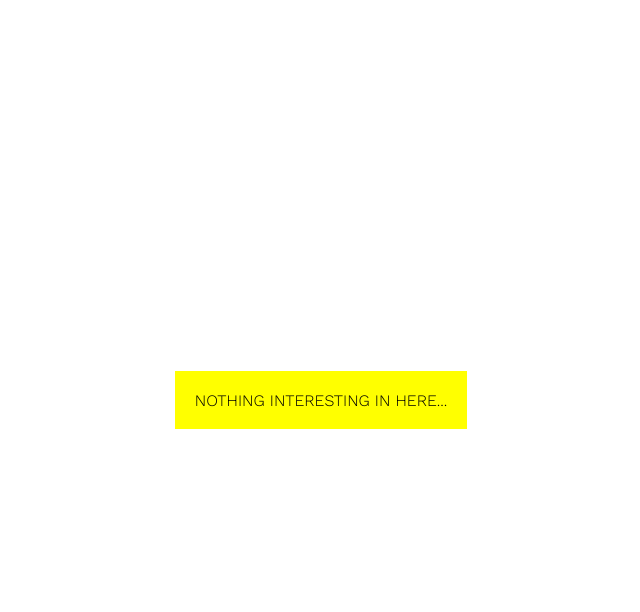
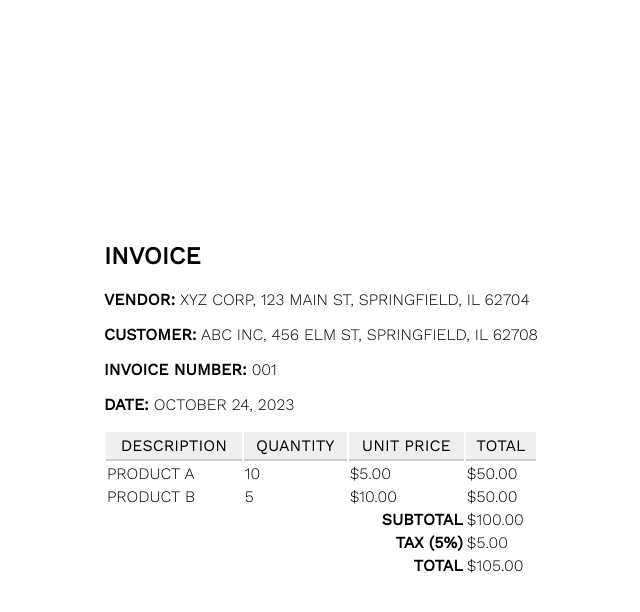
Before and after one commit to skitsanos/pdf-render-api, a Flask app: page / in a window 1280 px wide. Shown: the top 612 px of the page, without its empty margins (319-959 px from the left). Run offline with Flask 3, Linux system fonts and the light colour scheme.

Commit message:
chore: a bit of cleanup

```diff
--- a/templates/index.html
+++ b/templates/index.html
@@ -21,9 +21,20 @@
             justify-content: center;
             align-items: center;
         }
+        table {
+            width: 100%;
+            border: none;
+        }
+        tr:nth-of-type(1) {
+            background-color: #efefef;
+        }
+        th {
+            font-weight: 400;
+            padding: 4px;
+            border-bottom: solid 2px #ccc;
+        }
         #root {
             padding: 2ch;
-            background-color: yellow;
             font-weight: 300;
             text-transform: uppercase;
         }
@@ -32,7 +43,45 @@
 </head>
 <body>
 <div id="root">
-    Nothing interesting in here...
+    <h2>Invoice</h2>
+
+    <p><strong>Vendor:</strong> XYZ Corp, 123 Main St, Springfield, IL 62704</p>
+    <p><strong>Customer:</strong> ABC Inc, 456 Elm St, Springfield, IL 62708</p>
+    <p><strong>Invoice Number:</strong> 001</p>
+    <p><strong>Date:</strong> October 24, 2023</p>
+
+    <table>
+        <tr>
+            <th>Description</th>
+            <th>Quantity</th>
+            <th>Unit Price</th>
+            <th>Total</th>
+        </tr>
+        <tr>
+            <td>Product A</td>
+            <td>10</td>
+            <td>$5.00</td>
+            <td>$50.00</td>
+        </tr>
+        <tr>
+            <td>Product B</td>
+            <td>5</td>
+            <td>$10.00</td>
+            <td>$50.00</td>
+        </tr>
+        <tr>
+            <td colspan="3" style="text-align: right;"><strong>Subtotal</strong></td>
+            <td>$100.00</td>
+        </tr>
+        <tr>
+            <td colspan="3" style="text-align: right;"><strong>Tax (5%)</strong></td>
+            <td>$5.00</td>
+        </tr>
+        <tr>
+            <td colspan="3" style="text-align: right;"><strong>Total</strong></td>
+            <td>$105.00</td>
+        </tr>
+    </table>
 </div>
 </body>
 </html>
```
Also changed, not shown: other parts of templates/index.html (+1 -1 lines), routes/api/render/post.py (+7 -6 lines).
